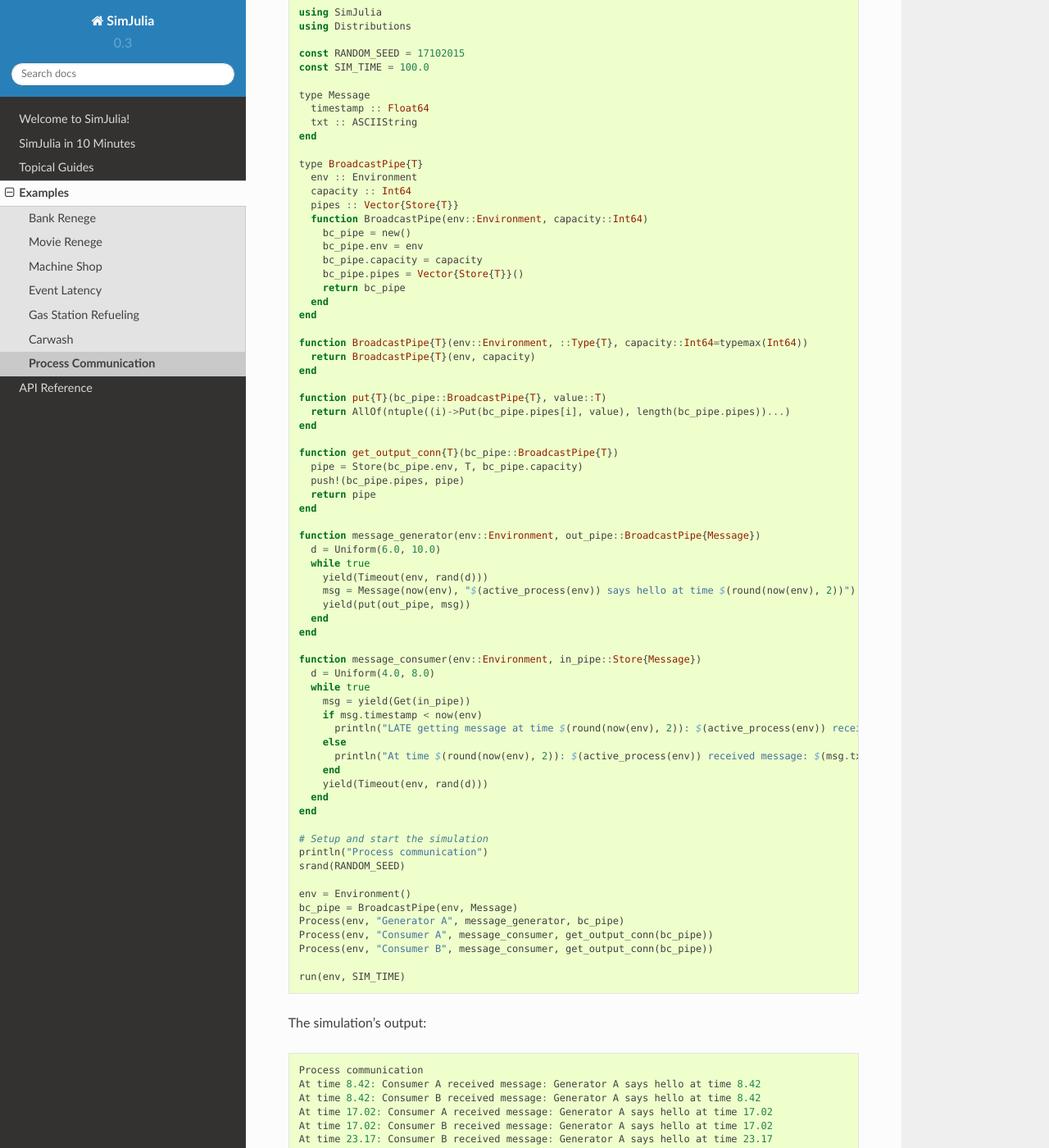
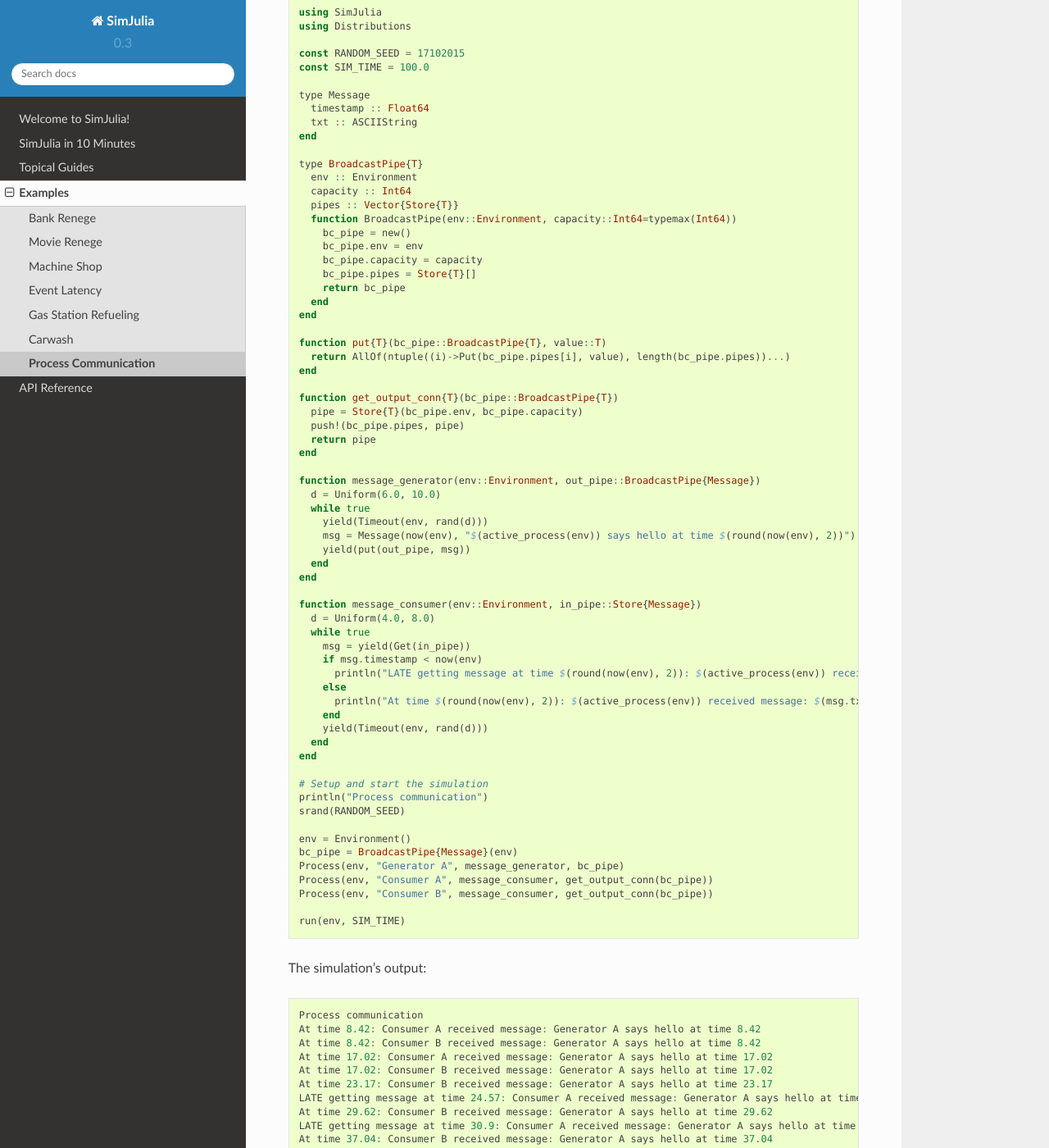
Before and after one commit to JuliaDynamics/ConcurrentSim.jl, a Sphinx documentation site: the page built from docs/source/examples/7_process_communication.rst, in a window 1280 px wide and 1400 px high, scrolled down 600 px. Shown: the whole window at 82% size. Built offline with Sphinx 7.4.7 and the Read the Docs theme 2.0.0, drawn with Linux system fonts in a browser that asks for light colours; cross-references to code outside the pages are shown as plain code.

Commit message:
simplify Store

```diff
--- a/docs/source/examples/4_event_latency.rst
+++ b/docs/source/examples/4_event_latency.rst
@@ -29,7 +29,7 @@ Can also be used to interconnect processes sending messages.
       cable = new()
       cable.env = env
       cable.delay = delay
-      cable.store = Store(env, ASCIIString)
+      cable.store = Store{ASCIIString}(env)
       return cable
     end
   end
--- a/docs/source/examples/7_process_communication.rst
+++ b/docs/source/examples/7_process_communication.rst
@@ -32,17 +32,13 @@ When Useful:
     env :: Environment
     capacity :: Int64
     pipes :: Vector{Store{T}}
-    function BroadcastPipe(env::Environment, capacity::Int64)
+    function BroadcastPipe(env::Environment, capacity::Int64=typemax(Int64))
       bc_pipe = new()
       bc_pipe.env = env
       bc_pipe.capacity = capacity
-      bc_pipe.pipes = Vector{Store{T}}()
+      bc_pipe.pipes = Store{T}[]
       return bc_pipe
     end
-  end
-
-  function BroadcastPipe{T}(env::Environment, ::Type{T}, capacity::Int64=typemax(Int64))
-    return BroadcastPipe{T}(env, capacity)
   end
 
   function put{T}(bc_pipe::BroadcastPipe{T}, value::T)
@@ -50,7 +46,7 @@ When Useful:
   end
 
   function get_output_conn{T}(bc_pipe::BroadcastPipe{T})
-    pipe = Store(bc_pipe.env, T, bc_pipe.capacity)
+    pipe = Store{T}(bc_pipe.env, bc_pipe.capacity)
     push!(bc_pipe.pipes, pipe)
     return pipe
   end
@@ -82,7 +78,7 @@ When Useful:
   srand(RANDOM_SEED)
 
   env = Environment()
-  bc_pipe = BroadcastPipe(env, Message)
+  bc_pipe = BroadcastPipe{Message}(env)
   Process(env, "Generator A", message_generator, bc_pipe)
   Process(env, "Consumer A", message_consumer, get_output_conn(bc_pipe))
   Process(env, "Consumer B", message_consumer, get_output_conn(bc_pipe))
--- a/docs/source/topical_guides/5_shared_resources.rst
+++ b/docs/source/topical_guides/5_shared_resources.rst
@@ -252,7 +252,7 @@ Here is a simple example modelling a generic producer/consumer scenario::
   end
 
   env = Environment()
-  sto = Store(env, ASCIIString, 2)
+  sto = Store{ASCIIString}(env, 2)
 
   prod = Process(env, producer, sto)
   consumers = [Process(env, consumer, i, sto) for i=1:2]
@@ -287,7 +287,7 @@ A store with a filter on the :class:`Get` event can, for example, be used to mod
   end
 
   env = Environment()
-  sto = Store(env, Machine, 2)
+  sto = Store{Machine}(env, 2)
   ms = Process(env, machineshop, sto)
   users = [Process(env, user, i, sto, (i % 2) +1) for i=0:2]
   run(env)
```
Also changed, not shown: 6 other files.
